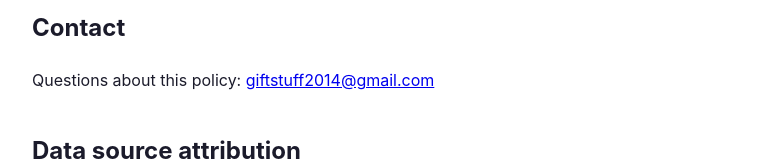
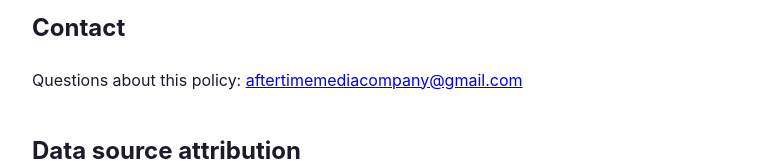
Before and after one commit to aftertimemediacompany/carcode-privacy, a plain HTML site: page index.html in a window 1280 px wide. Shown: the part 1356-1517 px from the top of the page, without its empty margins (248-1021 px from the left). Drawn offline with Linux system fonts and the light colour scheme.

Commit message:
Use the company address, not a personal one
Only aftertimemediacompany@gmail.com appears in anything to do with
Google Play. This page is public and the store listing links to it.

```diff
--- a/index.html
+++ b/index.html
@@ -58,7 +58,7 @@ children.</p>
 policy will be updated before that version is released.</p>
 
 <h2>Contact</h2>
-<p>Questions about this policy: <a href="mailto:giftstuff2014@gmail.com">giftstuff2014@gmail.com</a></p>
+<p>Questions about this policy: <a href="mailto:aftertimemediacompany@gmail.com">aftertimemediacompany@gmail.com</a></p>
 
 <h2>Data source attribution</h2>
 <p>Trouble code data: OBDb and open OBD-II references. Recalls: NHTSA (United
```
